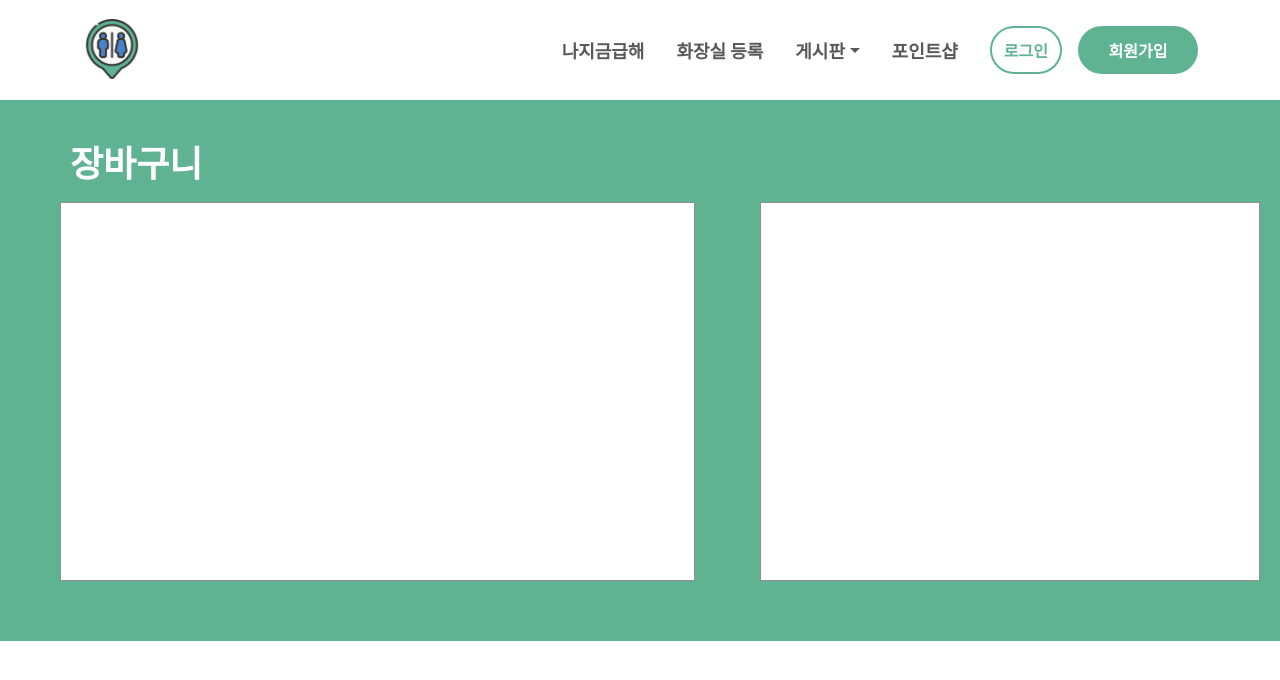
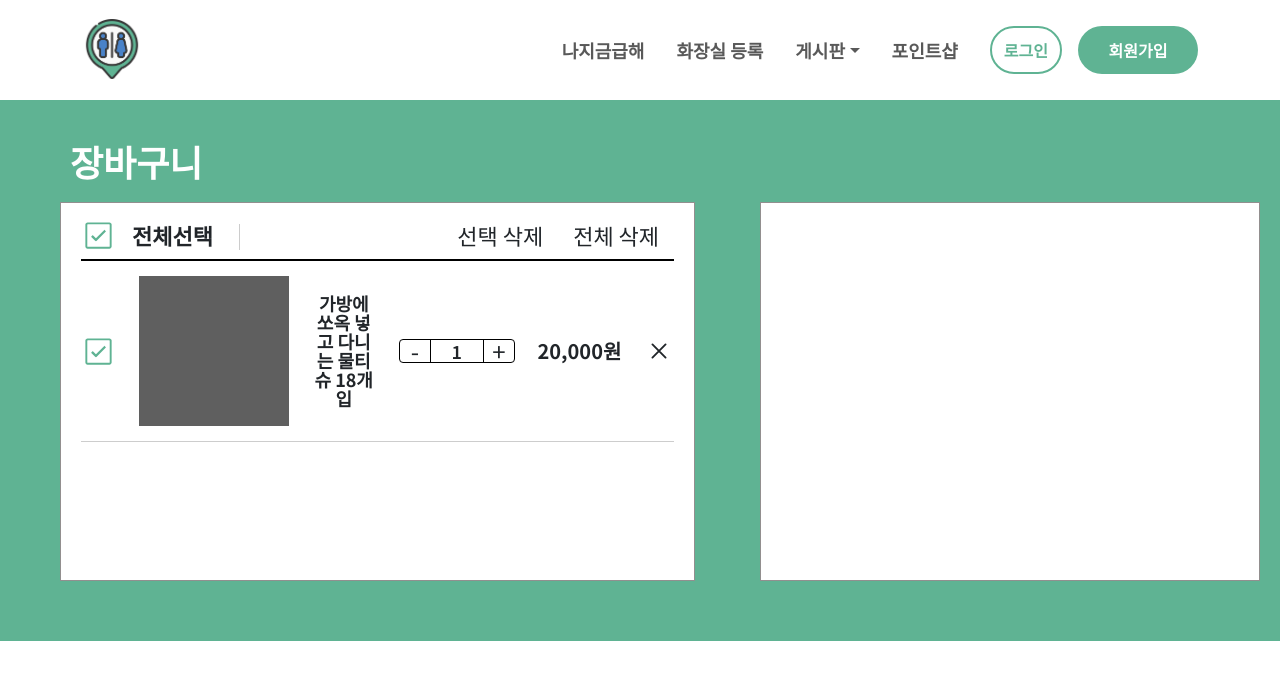
Before and after one commit to lis2s2/emergency-frontend.project, a React (Create React App) app: page /cart in a window 1280 px wide. Shown: the top 680 px of the page. Built offline with nearby package versions, Linux system fonts and the light colour scheme.

Commit message:
240702 장바구니 틀 만들기 완성 나머지 부분 집에서 완성해오기

```diff
--- a/package.json
+++ b/package.json
@@ -12,6 +12,7 @@
     "react": "^18.3.1",
     "react-bootstrap": "^2.10.3",
     "react-dom": "^18.3.1",
+    "react-icons": "^5.2.1",
     "react-redux": "^9.1.2",
     "react-router-dom": "^6.24.0",
     "react-scripts": "5.0.1",
--- /dev/null
+++ b/src/component/CartItem.jsx
@@ -0,0 +1,105 @@
+import { IoCloseOutline } from "react-icons/io5";
+import { IoIosCheckbox,IoIosCheckboxOutline } from "react-icons/io";
+import styled from "styled-components";
+
+const CartItemWrapper = styled.div`
+
+display: flex;
+justify-content: space-between;
+align-items: center;
+padding: 15px 0;
+border-bottom: 1px solid #cdcdcd;
+
+  .btn_wrapper {
+    display: flex;
+    align-items: center;
+    justify-content: center;
+    border: 1px solid black;
+    width: 116px;
+    height: 24px;
+    border-radius: 4px;
+  }
+
+  .btn {
+    display: flex;
+    align-items: center;
+    justify-content: center;
+    width: 30px;
+    height: 100%;
+    font-size: 24px;
+    cursor: pointer;
+  }
+
+  .count_area {
+    flex: 2;
+    display: flex;
+    align-items: center;
+    justify-content: center;
+    height: 24px;
+    border: 1px solid black;
+    font-size: 18px;
+  }
+`;
+
+const CartItemImg = styled.div`
+  width: 150px;
+  height: 150px;
+  background-color: #5f5f5f;
+`;
+
+const StyledCheckbox = styled(IoIosCheckbox)`
+  width: 35px;
+  height: 35px;
+  color: #5FB393;
+  cursor: pointer;
+`;
+
+const StyledOutlinCheckbox = styled(IoIosCheckboxOutline)`
+   color: #5FB393;
+   width: 35px;
+   height: 35px;
+   cursor: pointer;
+`;
+
+const CartItemTitle = styled.div`
+  width: 65px;
+  font-weight: 700;
+  font-size: 18px;
+  line-height: 19px;
+  text-align: center;
+`;
+
+const CartItemPrice = styled.p`
+  font-size: 20px;
+  font-weight: 700;
+`;
+
+const CloseBtn = styled(IoCloseOutline)`
+  width: 30px;
+  height: 30px;
+  cursor: pointer;
+`;
+
+function CartItem(props) {
+  const { isChecked } = props;
+
+
+
+  return (
+    <CartItemWrapper>
+      {isChecked ? <StyledCheckbox/> : <StyledOutlinCheckbox/>}
+
+        <CartItemImg/> {/* 실제 이미지로 받아와서 변경 */}
+        <CartItemTitle>가방에 쏘옥 넣고 다니는 물티슈 18개입</CartItemTitle>
+      <div className="btn_wrapper">
+        <button type="button" className="btn">-</button>
+        <div className="count_area">1</div>
+        <button type="button" className="btn">+</button>
+      </div>
+      <CartItemPrice>20,000원</CartItemPrice>
+      <CloseBtn />
+  </CartItemWrapper>
+  );
+};
+
+export default CartItem;
--- a/src/pages/Cart.jsx
+++ b/src/pages/Cart.jsx
@@ -1,4 +1,8 @@
 import styled  from "styled-components";
+import { IoIosCheckbox,IoIosCheckboxOutline } from "react-icons/io";
+import { useState } from "react";
+import CartItem from "../component/CartItem";
+
 
 const CartWarpper = styled.div`
   max-width: 1440px;
@@ -15,7 +19,7 @@ const CartWarpper = styled.div`
       width: 635px;
       max-height: 579px;;
       border: 1px solid #fff;
-      padding: 10px;
+      padding: 8px 20px;
       background: #FFFFFF;
       border: 1px solid #928F8F;
     }
@@ -27,9 +31,58 @@ const CartWarpper = styled.div`
       border: 1px solid #928F8F;
     }
   }
+
+  .cartlist_btn_group {
+    display: flex;
+    justify-content: space-between;
+    align-items: center;
+    border-bottom: 2px solid black;
+    /* width: 50px; */
+    height: 50px;
+
+    .cartlist_btn_group_left {
+      display: flex;
+
+      .cursor-pointer {
+        justify-content: center;
+        align-items: center;
+        display: flex;
+
+        .select_all_btn {
+          font-weight: 900;
+          font-size: 22px;
+          margin-left: 16px;
+        }
+      }
+
+    }
+    .cartlist_btn_group_right {
+      display: flex;
+
+      .btn_group {
+        font-size: 22px;
+        margin: 15px;
+        font-weight: 300;
+      }
+
+      .cursor-pointer::before {
+        content: ""; /* ::before의 필수 속성*/
+        display: block;
+        width: 1px;
+        height: 26px;
+        background-color: #cccccc;
+        position: absolute;
+        right: 1040px;
+      }
+      .cursor-pointer:first-child::before {
+        display: none;
+      }
+    }
+  }
+
+
+
 `;
-
-// const
 
 const Title = styled.div`
   font-weight: 700;
@@ -41,15 +94,49 @@ const Title = styled.div`
   padding: 0 30px;
 `;
 
+const StyledCheckbox = styled(IoIosCheckbox)`
+  width: 35px;
+  height: 35px;
+  color: #5FB393;
+`;
+
+const StyledOutlinCheckbox = styled(IoIosCheckboxOutline)`
+   color: #5FB393;
+   width: 35px;
+   height: 35px;
+`;
+
+
+
+
+
 function Cart() {
+  const [isChecked, setIsChecked] = useState(false);
+
+  const handleCheck = () => {
+    setIsChecked(!isChecked);
+  }
   return (
     <CartWarpper>
       <Title>장바구니</Title>
       <div className="cartlist_warpper">
         <div className="cartlist_warpper_left">
-          <div>
-            {/* 체크박스, 전체 선택 */}
+
+          {/* 체크박스, 전체 선택 */}
+          <div className="cartlist_btn_group">
+            <div className="cartlist_btn_group_left">
+              <label className="cursor-pointer" onClick={handleCheck}>
+                {isChecked ? <StyledCheckbox /> : <StyledOutlinCheckbox />}
+                <p className="select_all_btn">전체선택</p>
+              </label>
+            </div>
+            <div className="cartlist_btn_group_right">
+              <div className="btn_group cursor-pointer">선택 삭제</div>
+              <div className="btn_group cursor-pointer">전체 삭제</div>
+            </div>
           </div>
+
+          <CartItem isChecked={isChecked}/>
         </div>
 
         <div className="cartlist_warpper_right">
--- a/src/pages/ItemDetail.jsx
+++ b/src/pages/ItemDetail.jsx
@@ -195,7 +195,7 @@ function ItemDetail() {
 
   // const getItem = async () => {
   //   try {
-  //     const result = await axios.gey((`http://localhost:8080/shops`),{
+  //     const result = await axios.post((`http://localhost:8080/shops`),{
   //       data: {
   //         no: no,
   //         count: count
@@ -207,8 +207,8 @@ function ItemDetail() {
   // };
 
   const handleDecrement = () => {
-    if (count <= 0) {
-      setCount(0);
+    if (count <= 1) {
+      setCount(1);
     } else {
       setCount(count - 1);
     }
--- a/src/pages/Shop.jsx
+++ b/src/pages/Shop.jsx
@@ -113,6 +113,13 @@ useEffect(() => {
   }
 },[]);
 
+const getRandomItems = (arr, num) => {
+  const shuffled = [...arr].sort(() => 0.5 - Math.random());
+  return shuffled.slice(0, num);
+};
+
+const random10Items = getRandomItems(items, 10);
+
 
 const navigate = useNavigate();
 
@@ -139,7 +146,7 @@ const navigate = useNavigate();
           }}
         >
 
-          {items.map((item) => {
+          {random10Items.map((item) => {
             return <SwiperSlide key={item.imgpath}><ShopItem key={item.id} item={item}>{item.title}</ShopItem></SwiperSlide>
           })}
         </Swiper>
```
Also changed, not shown: 1 other file (tests, documents, lock files or other folders).
